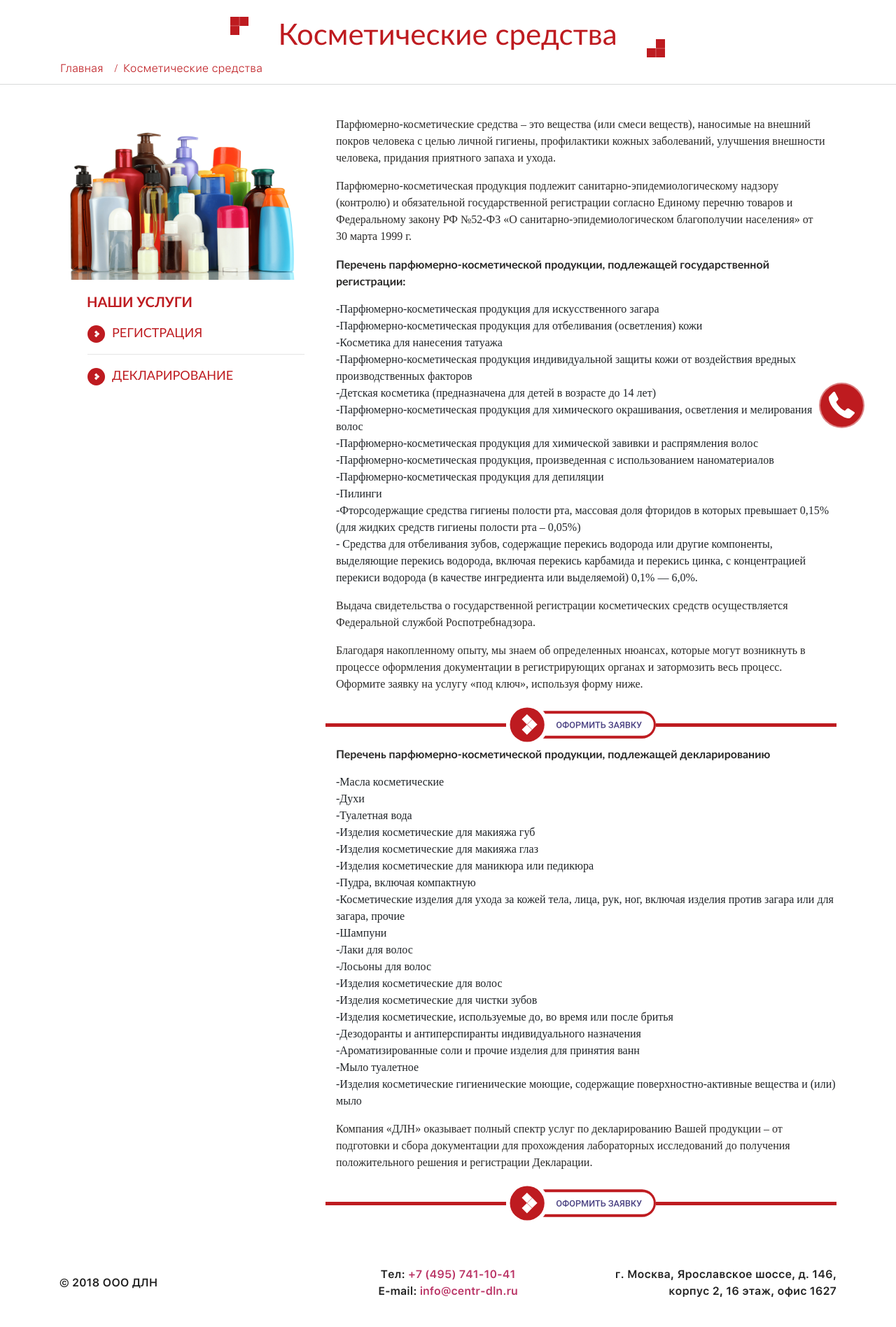
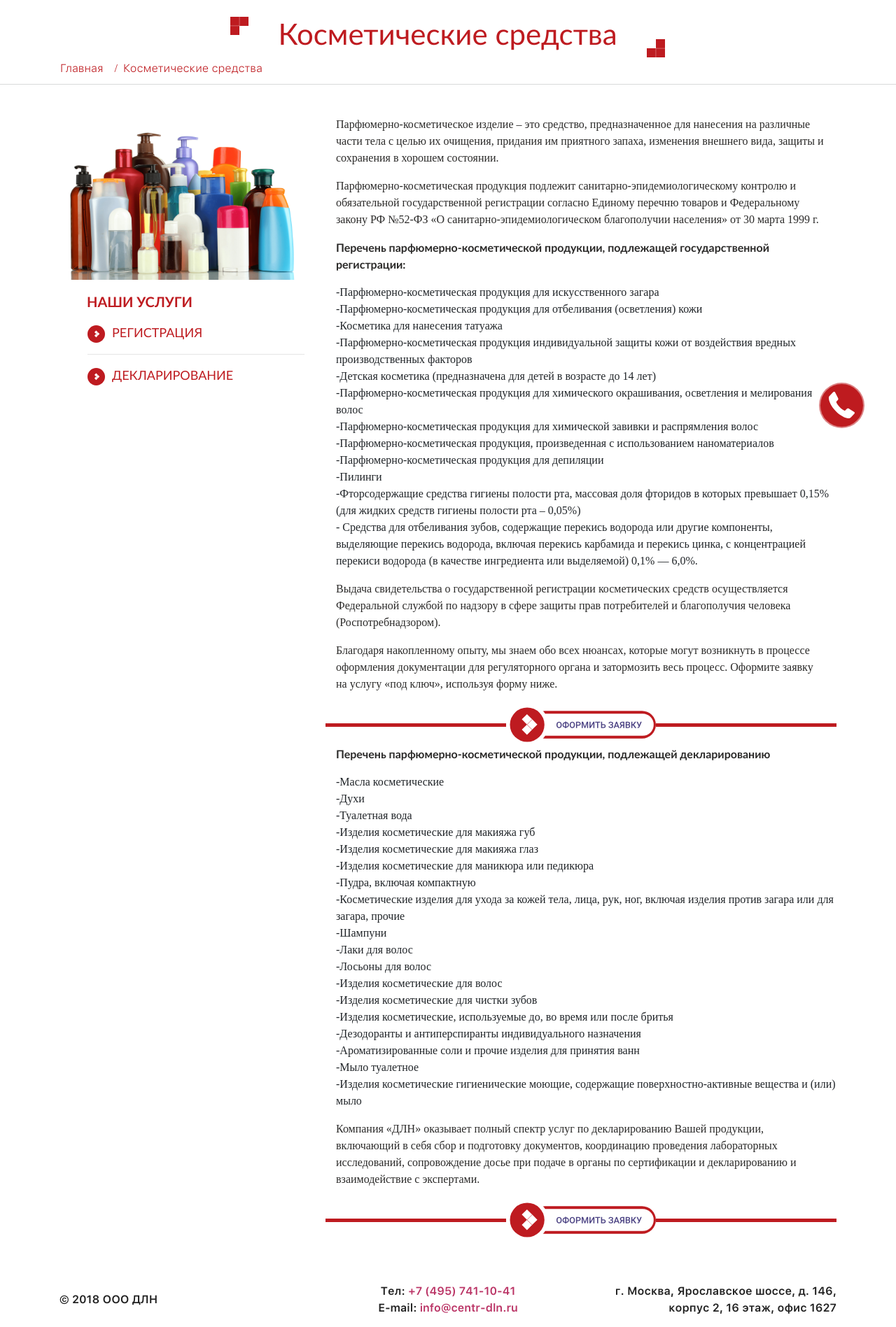
Before and after one commit to YEKabantsov/DLN_site, a Django app: page /cosmeticheskie-sredstva in a window 1280 px wide. Shown: the part 143-2040 px from the top of the page at 70% size. Before the commit the page ends 1998 px from the top, so only its background shows below. Run offline with Django 3.2, Linux system fonts and the light colour scheme; some libraries are stand-ins or nearby versions; some web fonts are replaced.

Commit message:
change page cosmetic product

```diff
--- a/templates/html/cosmetic-products.html
+++ b/templates/html/cosmetic-products.html
@@ -61,12 +61,10 @@
         <div class="col-12 col-sm-8">
 
             <p class="col-12 text_other_page">
-                Парфюмерно-косметические средства – это вещества (или смеси веществ), наносимые на внешний покров
-                человека с целью личной гигиены, профилактики кожных заболеваний, улучшения внешности человека, придания
-                приятного запаха и ухода.
+                Парфюмерно-косметическое изделие – это средство, предназначенное для нанесения на различные части тела с целью их очищения, придания им приятного запаха, изменения внешнего вида, защиты и сохранения в хорошем состоянии.
             </p>
             <p class="col-12 text_other_page">
-                Парфюмерно-косметическая продукция подлежит санитарно-эпидемиологическому надзору (контролю) и
+                Парфюмерно-косметическая продукция подлежит санитарно-эпидемиологическому контролю и
                 обязательной государственной регистрации согласно Единому перечню товаров и Федеральному закону РФ
                 №52-ФЗ «О санитарно-эпидемиологическом благополучии населения» от 30 марта 1999 г.
             </p>
@@ -95,10 +93,10 @@
                 </li>
             </ul>
             <p class="col-12 text_other_page">Выдача свидетельства о государственной регистрации косметических средств
-                осуществляется Федеральной службой Роспотребнадзора.
+                осуществляется Федеральной службой по надзору в сфере защиты прав потребителей и благополучия человека (Роспотребнадзором).
             </p>
-            <p class="col-12 text_other_page">Благодаря накопленному опыту, мы знаем об определенных нюансах, которые
-                могут возникнуть в процессе оформления документации в регистрирующих органах и затормозить весь процесс.
+            <p class="col-12 text_other_page">Благодаря накопленному опыту, мы знаем обо всех нюансах, которые
+                могут возникнуть в процессе оформления документации для регуляторного органа и затормозить весь процесс.
                 Оформите заявку на услугу «под ключ», используя форму ниже.
             </p>
 
@@ -130,9 +128,7 @@
                 </li>
             </ul>
             <p class="col-12 text_other_page">
-                Компания «ДЛН» оказывает полный спектр услуг по декларированию Вашей продукции – от подготовки и сбора
-                документации для прохождения лабораторных исследований до получения положительного решения и регистрации
-                Декларации.
+                Компания «ДЛН» оказывает полный спектр услуг по декларированию Вашей продукции, включающий в себя сбор и подготовку документов, координацию проведения лабораторных исследований, сопровождение досье при подаче в органы по сертификации и декларированию и взаимодействие с экспертами.
             </p>
 
             {% include 'make-offer.html' %}
```
